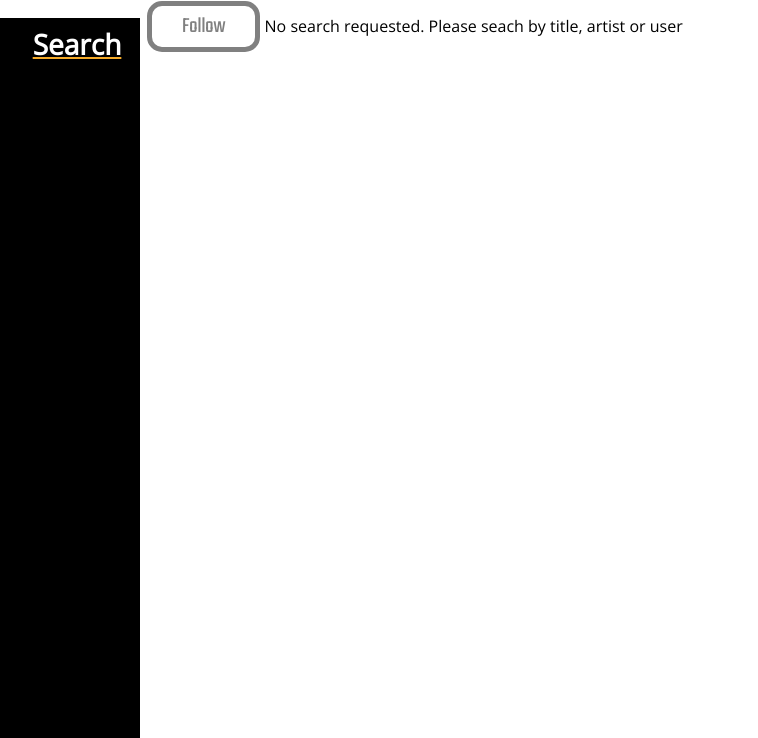
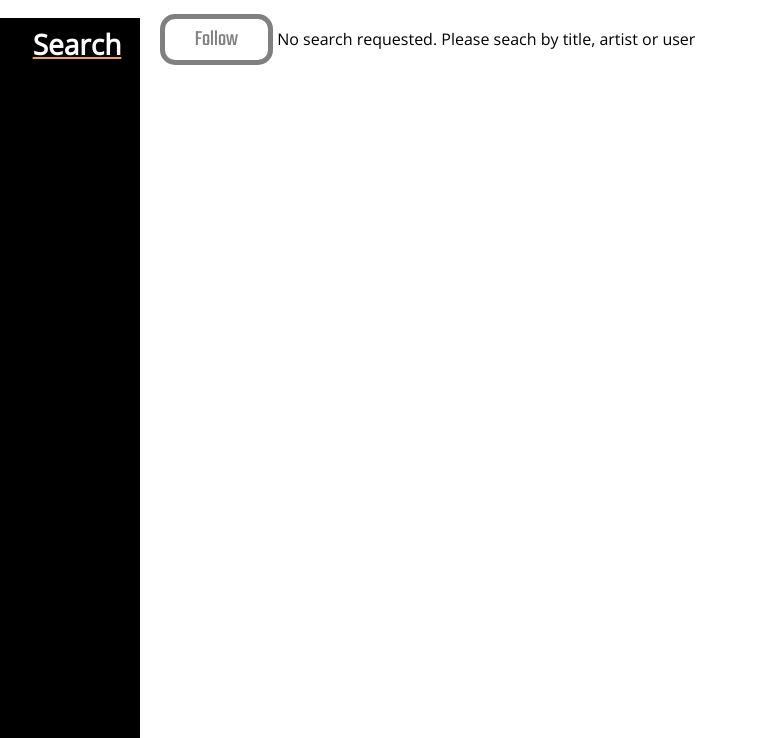
Before and after one commit to pchan18/IS448-songbird, a PHP site: page /userResults.php in a window 1280 px wide. Shown: the part 62-800 px from the top of the page, without its empty margins (0-758 px from the left). Run offline with PHP 8.4, Linux system fonts and the light colour scheme; the visitor is signed in with stand-in values (Sample User, id 1); data that the repository does not hold is empty.

Commit message:
reformatting

```diff
--- a/userResults.php
+++ b/userResults.php
@@ -47,7 +47,8 @@
 	<div class="sideHead">
 		<h1><a href="search.php">Search</a></h1>
 	</div>
-	<div class="main">
+<div class="main" style="margin-top: 5%; margin-left:10%;">
+
 
 <?php
 //connect to database
```
